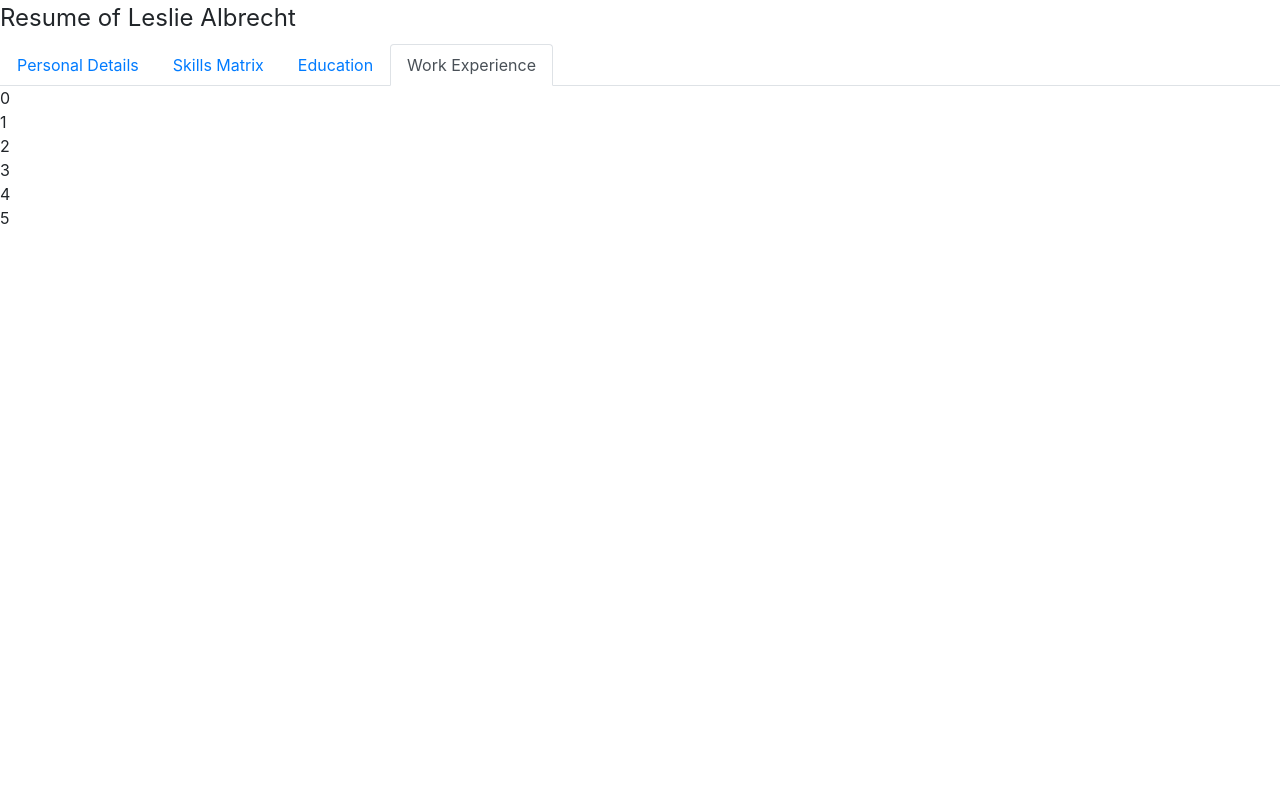
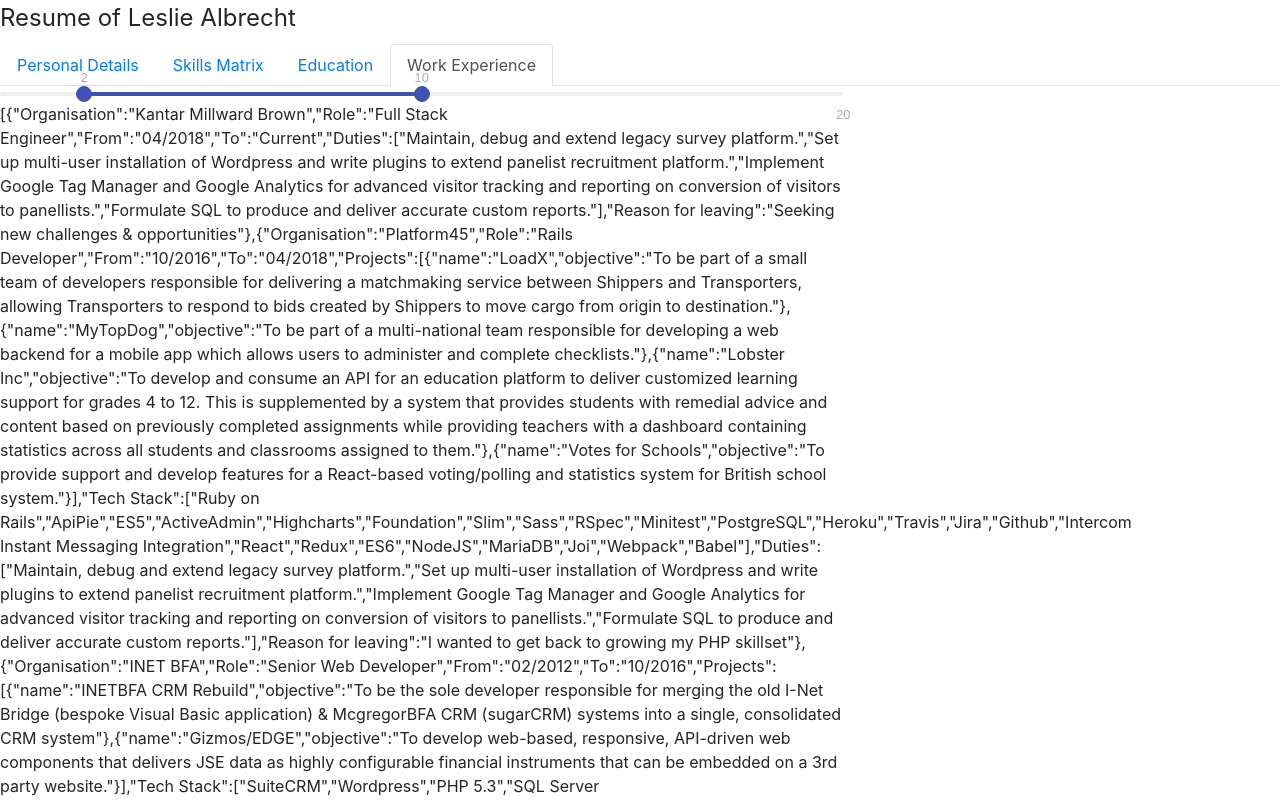
Before and after one commit to rooirampokker/resume-builder, a React (Create React App) app: page / in a window 1280 px wide. Both pictures are taken after a click on the tab "Work Experience". Shown: the top 800 px of the page. Built offline with nearby package versions, Linux system fonts and the light colour scheme.

Commit message:
Added an interactive range selector to project and did basic implimentation in Work Experience

```diff
--- a/package.json
+++ b/package.json
@@ -9,6 +9,7 @@
     "react": "^16.8.4",
     "react-bootstrap": "^1.0.0-beta.5",
     "react-dom": "^16.8.4",
+    "react-input-range": "^1.3.0",
     "react-scripts": "2.1.8",
     "react-timeless": "^0.3.1"
   },
--- a/src/App.js
+++ b/src/App.js
@@ -16,6 +16,7 @@
 class App extends Component {
     constructor(props) {
         super(props);
+        document.title = Resume.heading;
         this.state = {
 
         }
@@ -45,7 +46,6 @@
                               eventKey={sectionID}
                               key     ={"tab-"+sectionID}>
                                 <TabContent
-                                      key = {sectionName}
                                       id  = {sectionID}
                                       details = {Resume[sectionName]}
                                 />
--- a/src/containers/WorkExperience.jsx
+++ b/src/containers/WorkExperience.jsx
@@ -1,25 +1,48 @@
-import React from 'react';
+import React, { Component } from 'react';
+import Utils from '../utils/Utils';
+import InputRange from 'react-input-range';
+import ('react-input-range/lib/css/index.css');
 
-const WorkExperience = (props) => {
-    const details = Object.keys(props.details).map((value, key) => {
-        if (value !== 'key' && value !== 'id') {
-            return(
-                <div className='textLabel'
-                     key={"workExperienceContent-"+key}>
-                    {value}
+class WorkExperience extends Component {
+    constructor(props) {
+        super(props);
+        this.value    = props.value;
+        this.details  = props.details;
+        this.utils    = new Utils();
+        this.componentName = this.utils.camelize(this.constructor.name);
+        this.state = {
+            value: { min: 2, max: 10 },
+        };
+    }
+    render() {
+        return (
+            <>
+                <div className= "row"
+                     id       = {this.componentName+"RowTimeline"}>
+                    <div className='textLabel col-8 label'>
+                    <InputRange
+                        draggableTrack
+                        maxValue={20}
+                        minValue={0}
+                        onChange={value => this.setState({ value: value })}
+                        onChangeComplete={value => console.log(value)}
+                        value={this.state.value} />
+                    </div>
                 </div>
-            )
-        } else return ''
-    });
-    return(
-        <>
-            <div
-                className="tab-content"
-                id={"nav-"+props.id}>
-                {details}
-            </div>
-        </>
-    )
+                <div className= "row"
+                     id       = {this.componentName+"RowTimeline"}>
+                    <div className='textLabel col-8 label'>
+                        {
+                            //JSON.stringify(this.details[0].From)
+                            JSON.stringify(this.details)
+
+                        }
+
+                    </div>
+                </div>
+            </>
+        );
+    }
 }
 
 export default WorkExperience;
```
Also changed, not shown: 1 other file (tests, documents, lock files or other folders).
